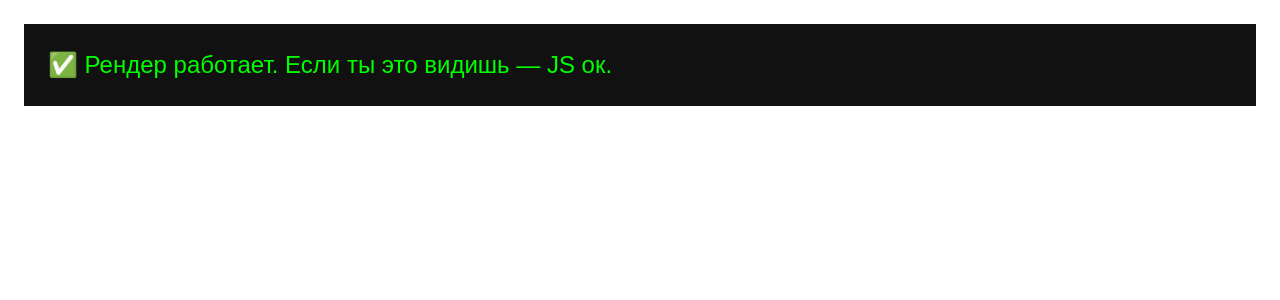
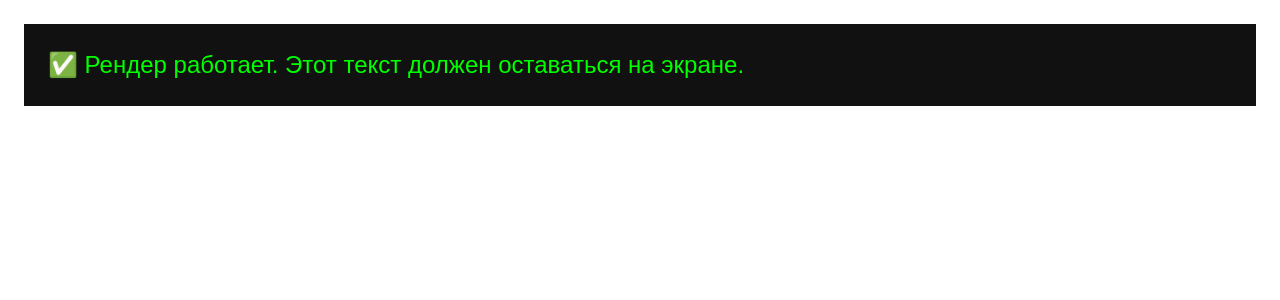
Before and after one commit to tolikgorunovich234-byte/fn-agency-land, a React (Vite) app: page / in a window 1280 px wide. Shown: the top 300 px of the page. Built offline with nearby package versions, Linux system fonts and the light colour scheme.

Commit message:
Update App.jsx

```diff
--- a/src/App.jsx
+++ b/src/App.jsx
@@ -1,7 +1,7 @@
 export default function App() {
   return (
     <div style={{ padding: 24, background: "#111", color: "#0f0", fontSize: 24 }}>
-      ✅ Рендер работает. Если ты это видишь — JS ок.
+      ✅ Рендер работает. Этот текст должен оставаться на экране.
     </div>
   );
 }
```
